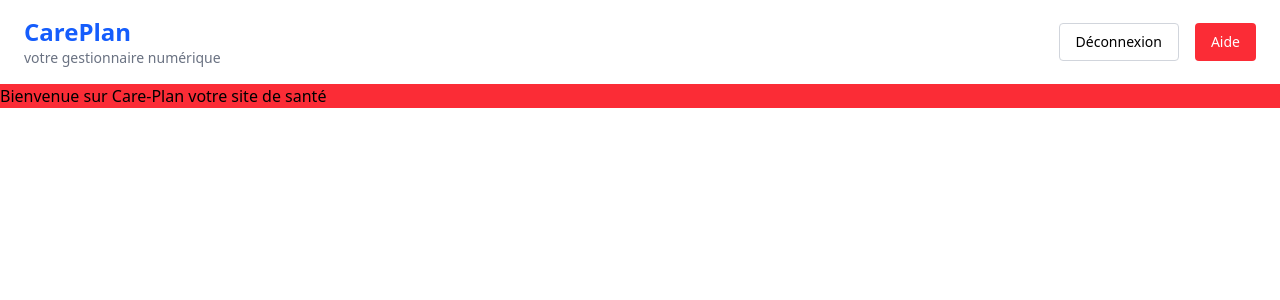
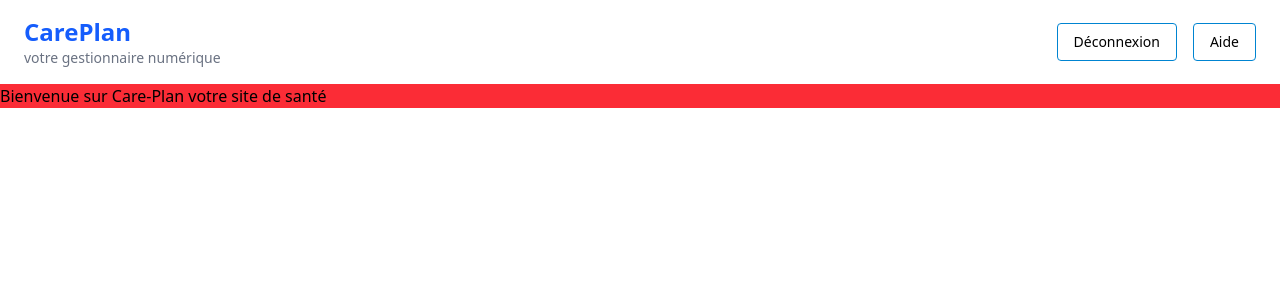
Before and after one commit to WildCodeSchool-CDA-FT-2025-03/CDA-Projet-2-Team-1, a React (Vite) app in the folder frontend/: page / in a window 1280 px wide. Shown: the top 300 px of the page. Built offline with nearby package versions, Linux system fonts and the light colour scheme.

Commit message:
feat:changement de couleur des boutons

```diff
--- a/frontend/components/header/header.tsx
+++ b/frontend/components/header/header.tsx
@@ -13,10 +13,10 @@ export default function Header() {
 
       {/* Boutons (non fonctionnels pour l'instant) */}
       <div className="flex gap-4">
-        <button className="px-4 py-2 border border-gray-300 rounded hover:bg-gray-100 text-sm">
+        <button className="px-4 py-2 border border-sky-600 rounded hover:bg-sky-600 text-sm">
           Déconnexion
         </button>
-        <button className="px-4 py-2 bg-red-500 text-white rounded hover:bg-red-600 text-sm">
+        <button className="px-4 py-2 border border-sky-600 text-black rounded hover:bg-sky-600 text-sm">
           Aide
         </button>
       </div>
```
